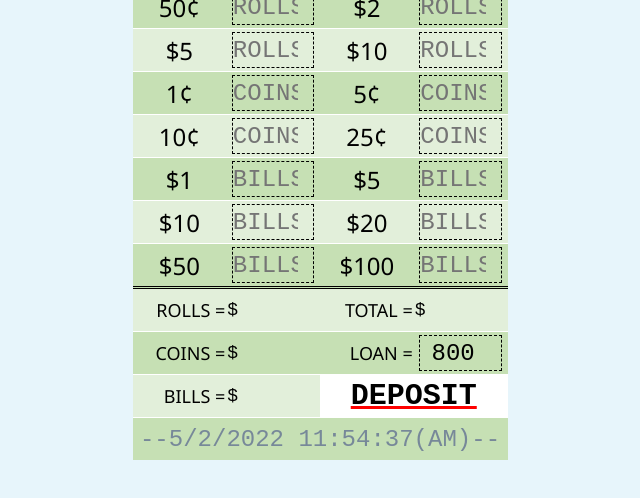
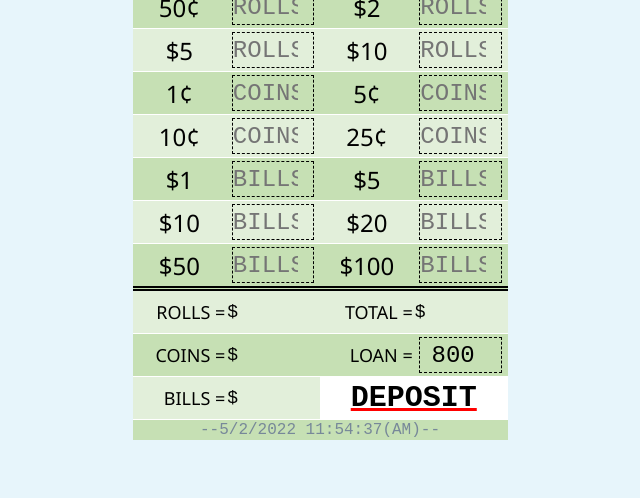
Before and after one commit to bankCounter/bankCounter.github.io, a plain HTML site: page bankCounter/index.html in a window 1280 px wide. Shown: the part 60-558 px from the top of the page, without its empty margins (320-960 px from the left). Drawn offline with Linux system fonts and the light colour scheme.

Commit message:
Update index.css

```diff
--- a/bankCounter/index.css
+++ b/bankCounter/index.css
@@ -97,6 +97,7 @@ th{
 
 tr:last-child{
     border-bottom: 0px;
+    height: 10px;
 }
 
 td {
@@ -106,8 +107,12 @@ td {
     text-align: center;
 }
 
+td:last-child{
+    height: 10px;
+}
+
 .borderSeperator {
-    border-bottom: 3px double black;
+    border-bottom: 5px double black;
 }
 
 .totalLine {
@@ -163,7 +168,6 @@ td {
     font-family: 'Courier New', Courier, monospace;
     color: lightslategray;
     text-align: center;
-    font-size: x-large;
 }
 #depositHtml {
     font-family: 'Courier New', Courier, monospace;
```
